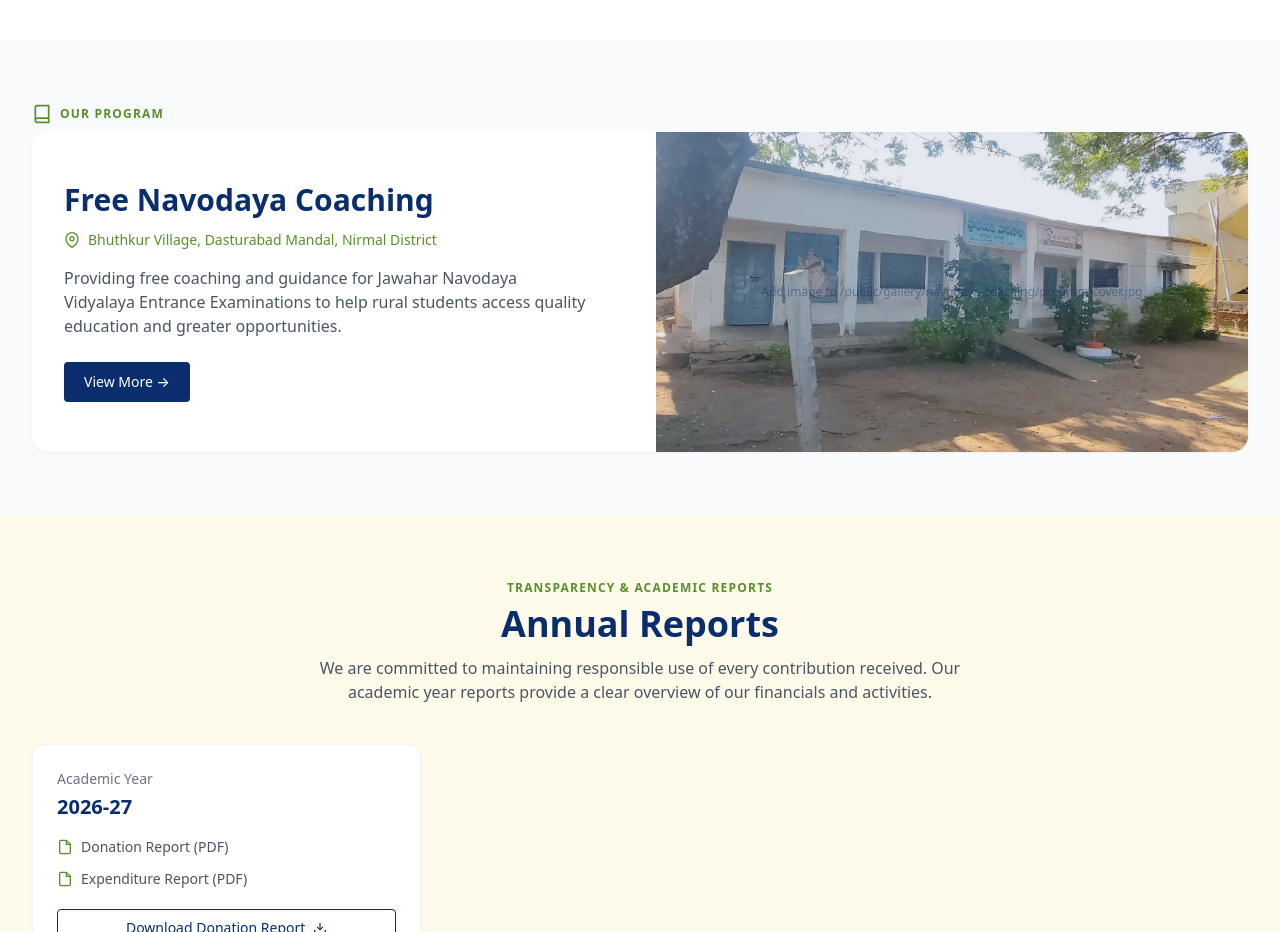
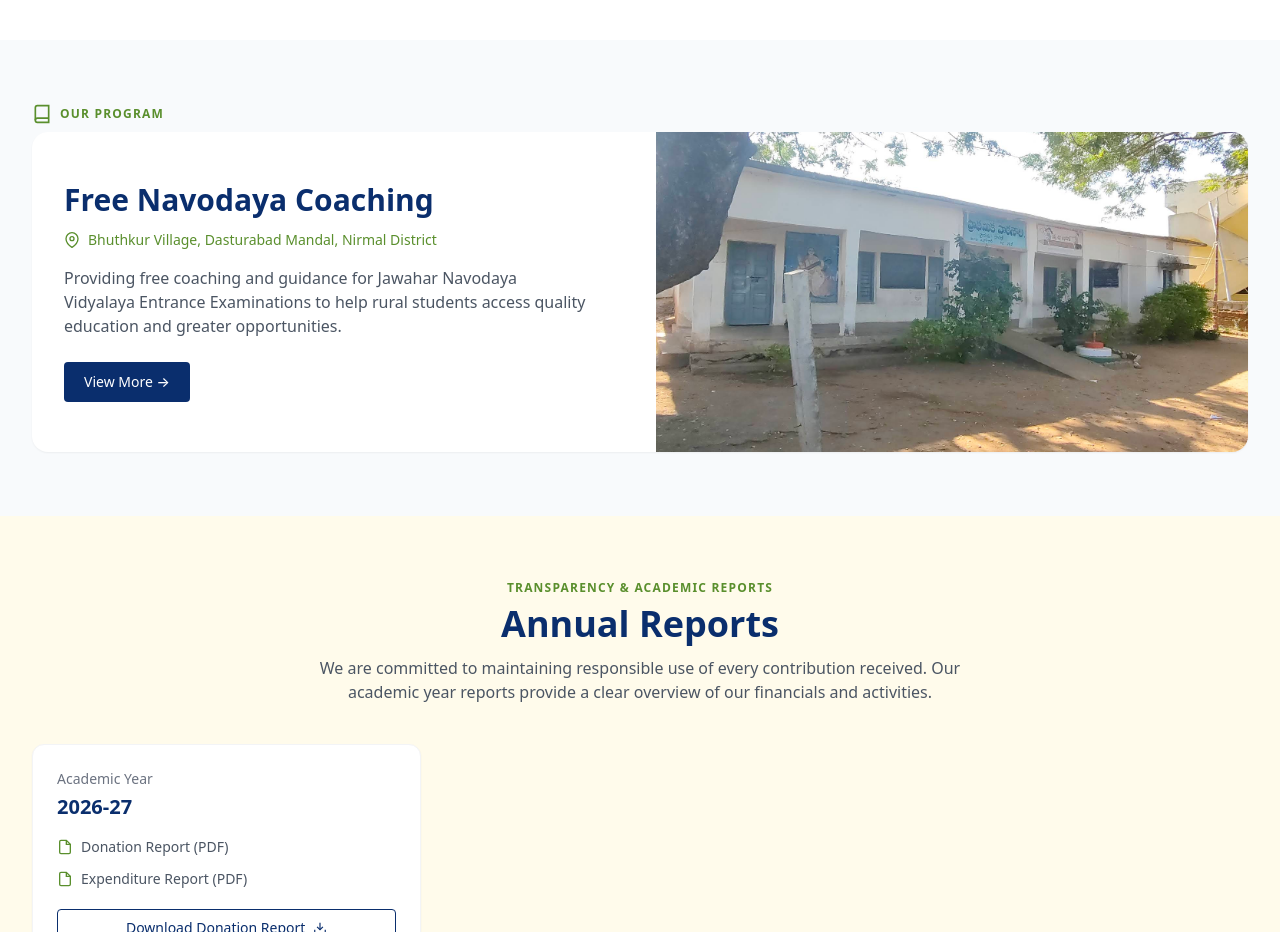
Before and after one commit to Srivarun999/VIdmahi-educational-Foundation, a Next.js app: page / in a window 1280 px wide. Shown: the part 2660-3592 px from the top of the page. Built offline with nearby package versions, Linux system fonts and the light colour scheme.

Commit message:
Updated website content

```diff
--- a/src/components/sections/OurPrograms.tsx
+++ b/src/components/sections/OurPrograms.tsx
@@ -54,12 +54,6 @@
                   fill
                   className="object-cover"
                 />
-                {/* fallback */}
-                <div className="absolute inset-0 bg-[#0A2E6D]/10 flex items-center justify-center">
-                  <p className="text-[#0A2E6D]/40 text-xs text-center px-4">
-                    Add image to /public/gallery/{program.id}/program-cover.jpg
-                  </p>
-                </div>
               </div>
             </div>
           ))}
```
